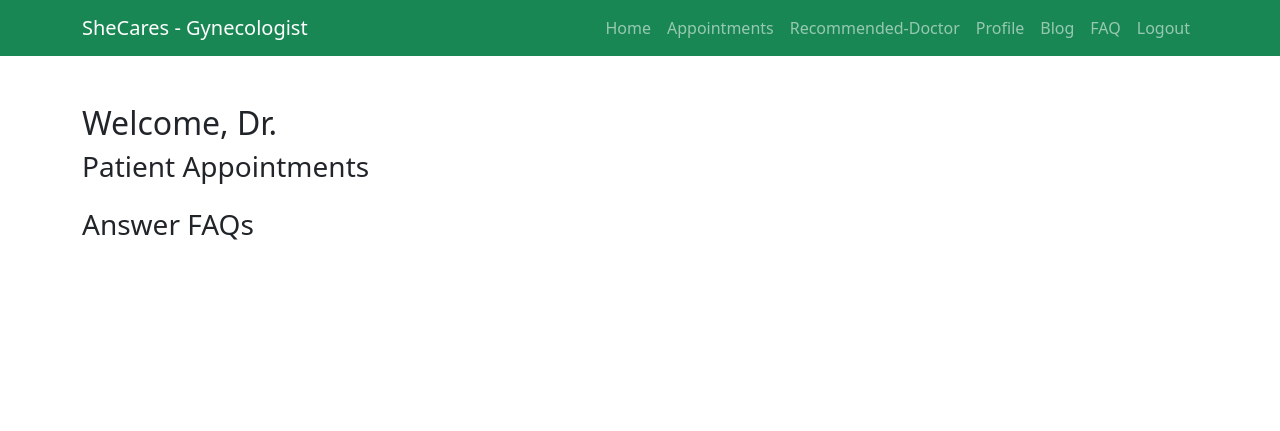
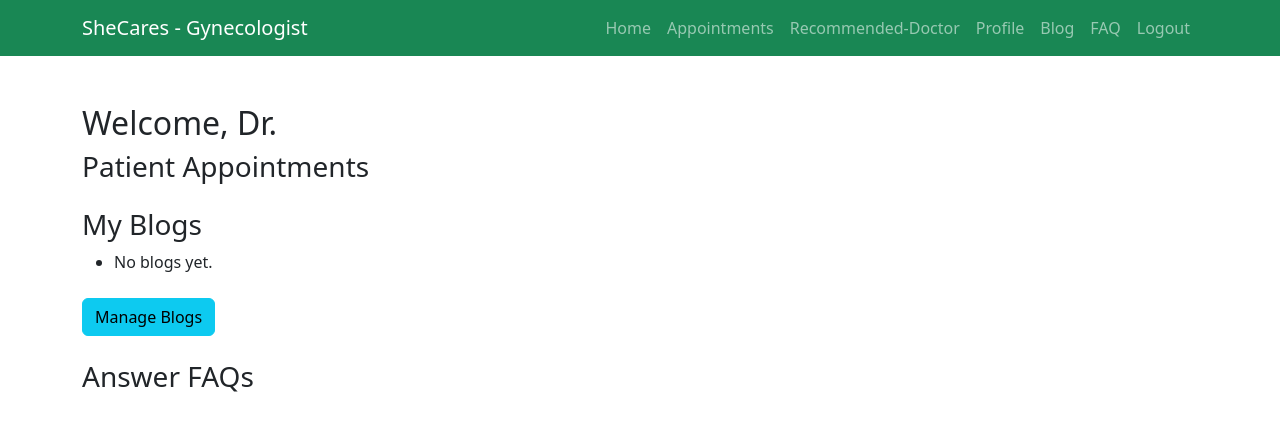
Before and after one commit to SheCares-SE/SheCares, a Django app: page /gync/dashboard/ in a window 1280 px wide. Shown: the top 431 px of the page. Run offline with Django 4.2, Linux system fonts and the light colour scheme; the visitor is signed in with stand-in values (Sample User, id 1).

Commit message:
view all/own

```diff
--- a/SC/shared_models.py
+++ b/SC/shared_models.py
@@ -12,3 +12,4 @@ class Blog(models.Model):
 
     class Meta:
         app_label = 'SC'
+        db_table = "SC_blog"
--- a/gync/templates/gync/doctor_dashboard.html
+++ b/gync/templates/gync/doctor_dashboard.html
@@ -41,6 +41,23 @@
         </ul>
     </section>
 
+
+    <section class="container mt-4">
+        <h3>My Blogs</h3>
+        <ul>
+            {% for blog in blogs %}
+                <li>
+                    <a href="{% url 'gync:blog_detail' blog.id %}" class="text-success">
+                        {{ blog.title }}
+                    </a>
+                </li>
+            {% empty %}
+                <li>No blogs yet.</li>
+            {% endfor %}
+        </ul>
+        <a href="{% url 'gync:blog_list' %}" class="btn btn-info mt-2">Manage Blogs</a>
+    </section>
+
     <section class="container mt-4">
         <h3>Answer FAQs</h3>
         {% for faq in unanswered_faqs %}
--- a/gync/views.py
+++ b/gync/views.py
@@ -21,6 +21,9 @@ def get_doctor_table_view(request, doctor_id):
 @login_required
 def blog_list(request):
     blogs = Blog.objects.filter(author=request.user)
+    show_all = request.GET.get("show_all", "false") == "true"
+    blogs = Blog.objects.all() if show_all else blogs
+    return render(request, "gync/blog_list.html", {"blogs": blogs, "show_all": show_all})
 
 
 @login_required
```
Also changed, not shown: gync/templates/gync/blog_list.html (+8 -0 lines), SC/migrations/0002_alter_blog_table.py (added), SC/migrations/0003_auto_20250301_0735.py (added).
